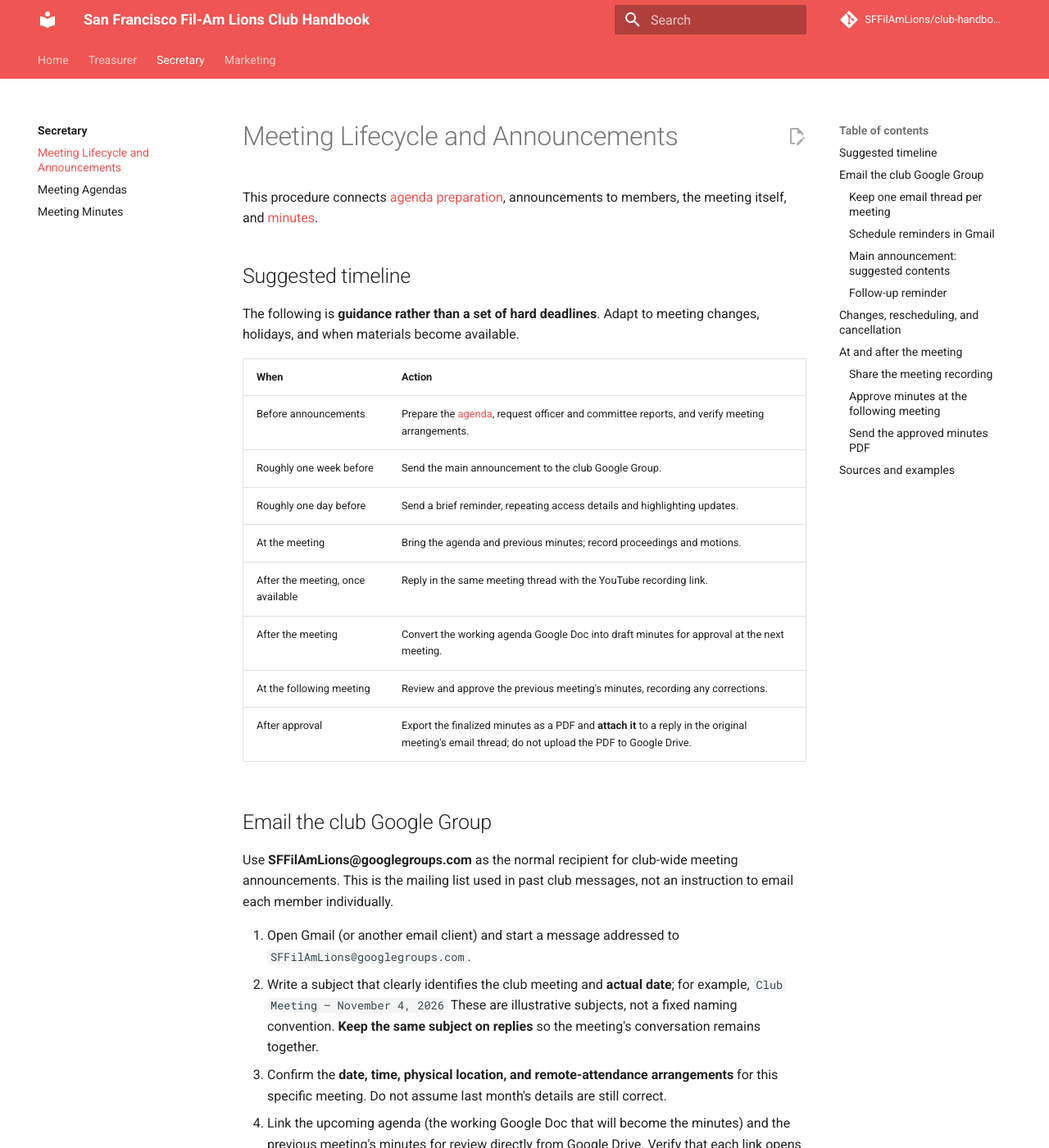
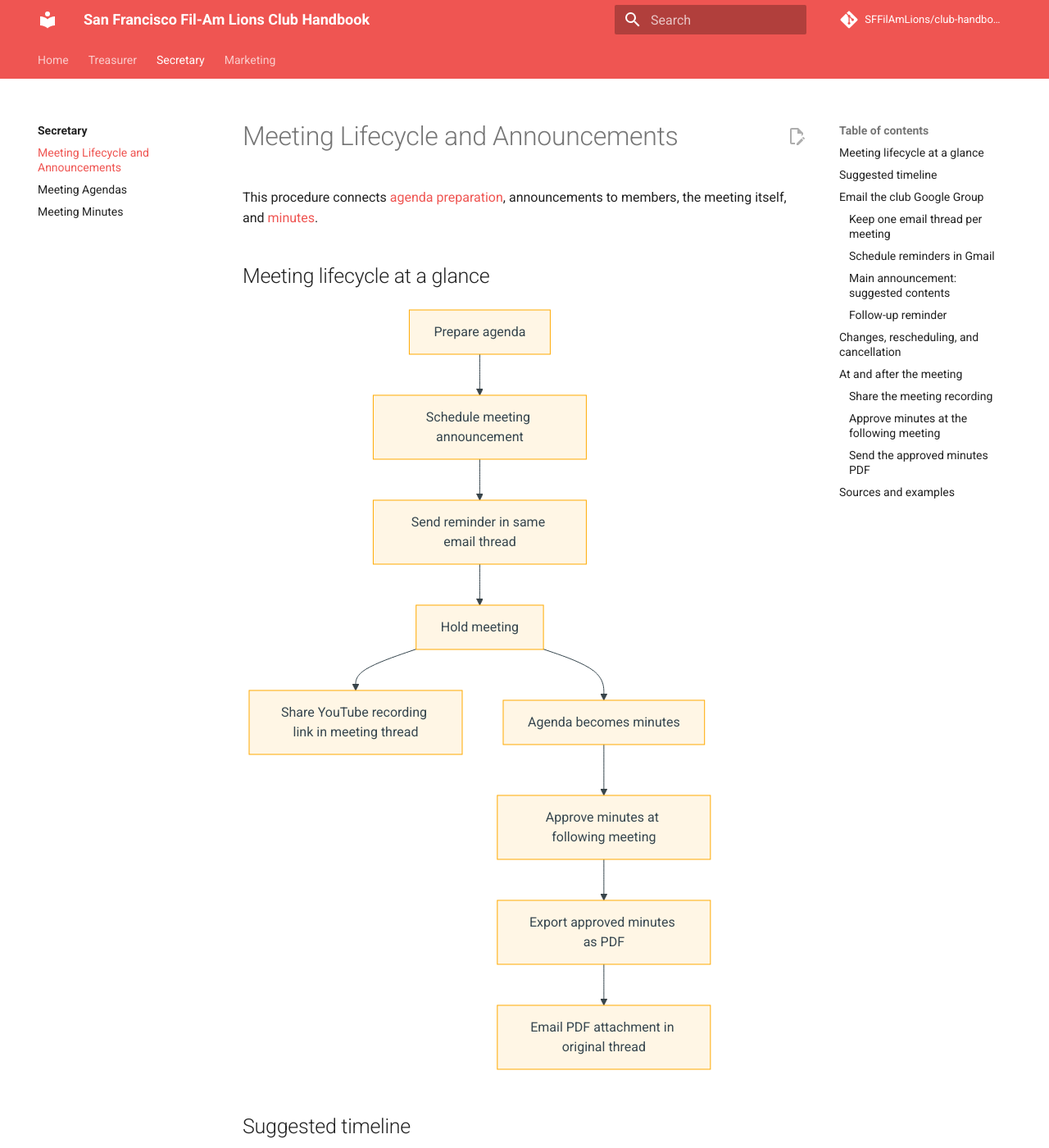
Before and after one commit to SFFilAmLions/club-handbook, an MkDocs documentation site: the page built from docs/secretary/meeting-lifecycle.md, in a window 1280 px wide and 1400 px high. Shown: the whole window at 82% size. Built offline with MkDocs 1.6.1 and Material for MkDocs 9.7.7, drawn with Linux system fonts in a browser that asks for light colours; comment, search, counter and statistics services are not loaded; some of the changed text lies outside the part shown.

Commit message:
docs(secretary): add concise Mermaid meeting lifecycle chart

````diff
--- a/docs/secretary/meeting-lifecycle.md
+++ b/docs/secretary/meeting-lifecycle.md
@@ -1,6 +1,20 @@
 # Meeting Lifecycle and Announcements
 
 This procedure connects [agenda preparation](agendas.md), announcements to members, the meeting itself, and [minutes](minutes.md).
+
+## Meeting lifecycle at a glance
+
+```mermaid
+flowchart TD
+    A["Prepare agenda"] --> B["Schedule meeting announcement"]
+    B --> C["Send reminder in same email thread"]
+    C --> D["Hold meeting"]
+    D --> E["Share YouTube recording link in meeting thread"]
+    D --> F["Agenda becomes minutes"]
+    F --> G["Approve minutes at following meeting"]
+    G --> H["Export approved minutes as PDF"]
+    H --> I["Email PDF attachment in original thread"]
+```
 
 ## Suggested timeline
 
@@ -22,7 +36,7 @@ The following is **guidance rather than a set of hard deadlines**. Adapt to meet
 Use **SFFilAmLions@googlegroups.com** as the normal recipient for club-wide meeting announcements. This is the mailing list used in past club messages, not an instruction to email each member individually.
 
 1. Open Gmail (or another email client) and start a message addressed to `SFFilAmLions@googlegroups.com`.
-2. Write a subject that clearly identifies the club meeting and **actual date**; for example, `Club Meeting — November 4, 2026` These are illustrative subjects, not a fixed naming convention. **Keep the same subject on replies** so the meeting's conversation remains together.
+2. Write a subject that clearly identifies the club meeting and **actual date**; for example, `Club Meeting — November 4, 2026`. These are illustrative subjects, not a fixed naming convention. **Keep the same subject on replies** so the meeting's conversation remains together.
 3. Confirm the **date, time, physical location, and remote-attendance arrangements** for this specific meeting. Do not assume last month's details are still correct.
 4. Link the upcoming agenda (the working Google Doc that will become the minutes) and the previous meeting's minutes for review directly from Google Drive. Verify that each link opens the intended document and that intended recipients have appropriate access.
 5. Include relevant meeting-specific details, such as potluck arrangements, if confirmed.
````
